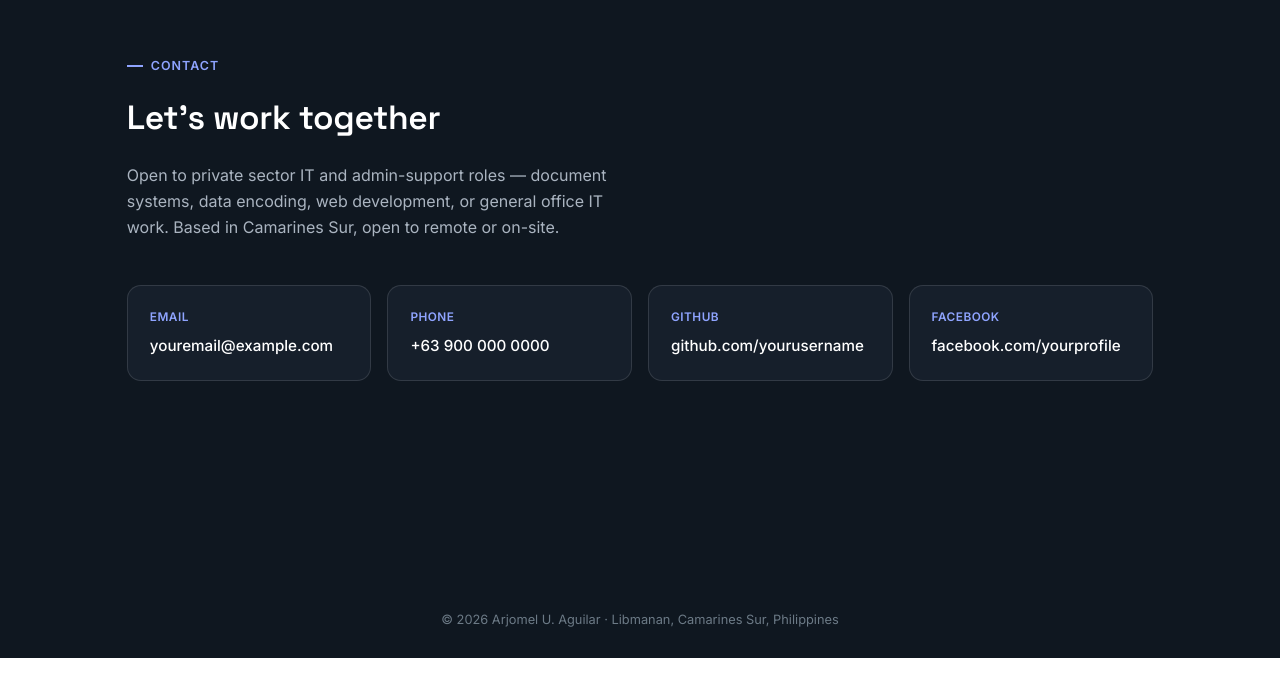
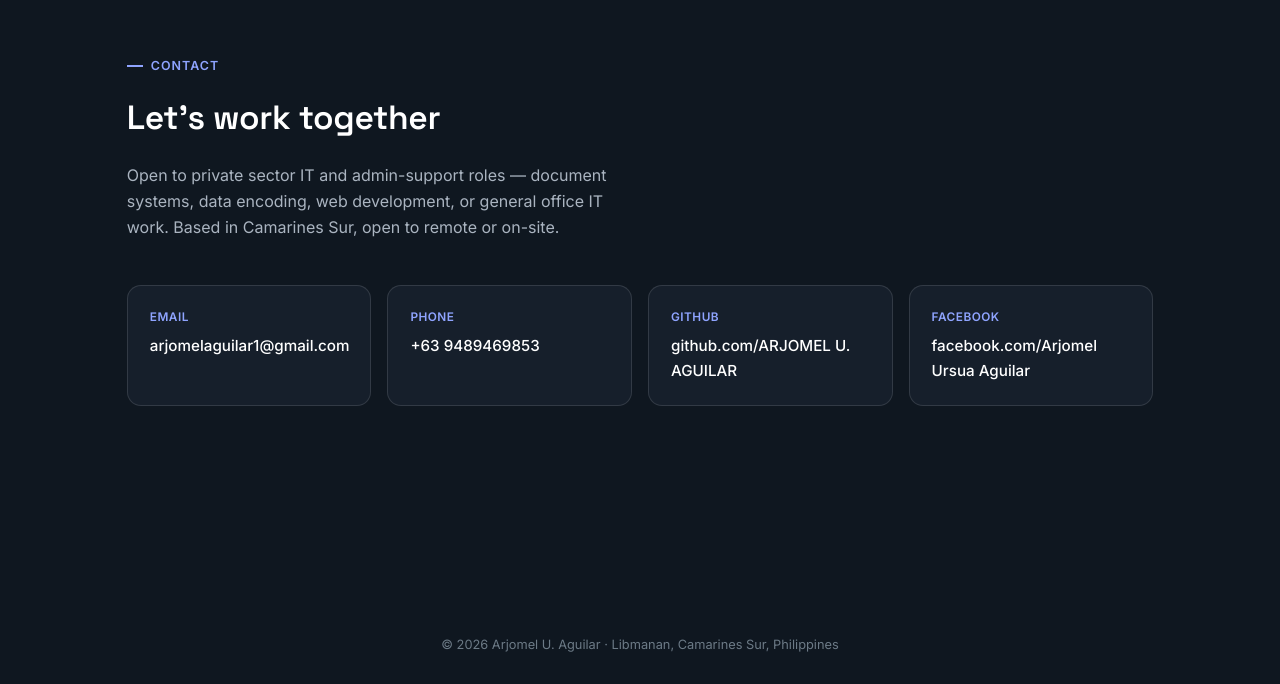
Before and after one commit to Arjomel/ARJOMEL-U.-AGUILAR.github.io, a plain HTML site: page index.html in a window 1280 px wide. Shown: the part 4780-5464 px from the top of the page. Before the commit the page ends 5438 px from the top, so only its background shows below. Drawn offline with Linux system fonts and the light colour scheme.

Commit message:
Update contact information in index.html

```diff
--- a/index.html
+++ b/index.html
@@ -532,19 +532,19 @@
     <div class="contact-grid">
       <a class="contact-card" href="mailto:youremail@example.com">
         <span class="label">Email</span>
-        <span class="value">youremail@example.com</span>
+        <span class="value">arjomelaguilar1@gmail.com</span>
       </a>
       <a class="contact-card" href="tel:+639000000000">
         <span class="label">Phone</span>
-        <span class="value">+63 900 000 0000</span>
+        <span class="value">+63 9489469853</span>
       </a>
       <a class="contact-card" href="https://github.com/yourusername" target="_blank" rel="noopener">
         <span class="label">GitHub</span>
-        <span class="value">github.com/yourusername</span>
+        <span class="value">github.com/ARJOMEL U. AGUILAR</span>
       </a>
       <a class="contact-card" href="https://facebook.com/yourprofile" target="_blank" rel="noopener">
         <span class="label">Facebook</span>
-        <span class="value">facebook.com/yourprofile</span>
+        <span class="value">facebook.com/Arjomel Ursua Aguilar</span>
       </a>
     </div>
   </div>
```
